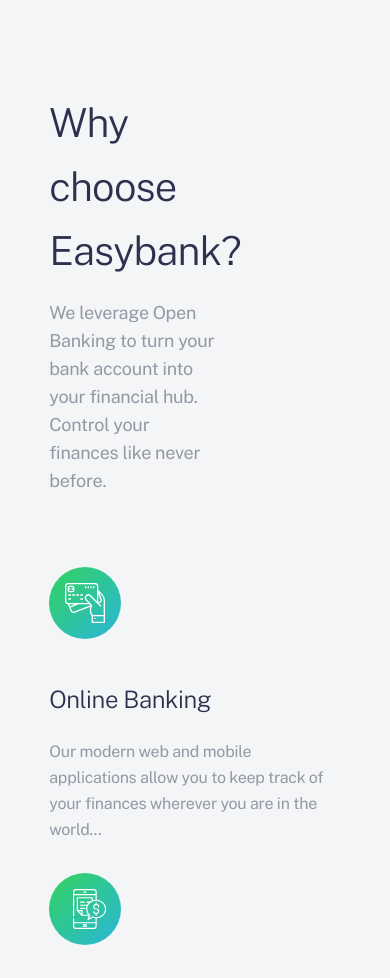
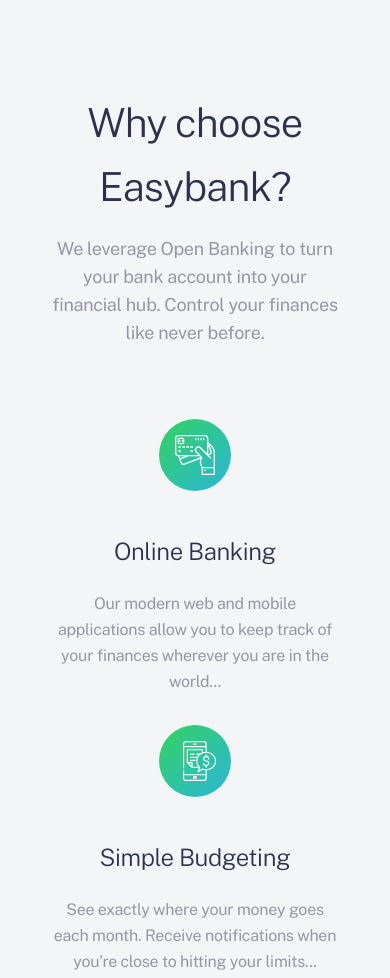
Before and after one commit to anthonynwaweru/easy-bank-landing-page, a website: page index.html in a window 390 px wide. Shown: the part 904-1882 px from the top of the page. Drawn offline with nearby package versions, Linux system fonts and the light colour scheme.

Commit message:
styling update commit

```diff
--- a/scss/main.scss
+++ b/scss/main.scss
@@ -158,6 +158,10 @@
     width: 85%;
     .banking-header {
       width: 60%;
+      @media (max-width: 768px) {
+        text-align: center;
+        width: 100%;
+      }
       h2 {
         font-style: normal;
         font-weight: 300;
@@ -167,6 +171,9 @@
         color: $font-color-title;
         margin-bottom: 1rem;
         width: 90%;
+        @media (max-width: 768px) {
+          width: 100%;
+        }
       }
       p {
         font-style: normal;
@@ -176,6 +183,9 @@
         letter-spacing: -0.28125px;
         color: $font-color;
         width: 95%;
+        @media (max-width: 768px) {
+          width: 100%;
+        }
       }
     }
   }
@@ -189,6 +199,10 @@
         display: flex;
         flex-direction: column;
         align-items: flex-start;
+        @media (max-width: 768px) {
+          align-items: center;
+          text-align: center;
+        }
 
         h1 img {
           max-height: 72px;
@@ -222,6 +236,9 @@
     width: 85%;
     .article-header {
       margin-bottom: 40px;
+      @media (max-width: 768px) {
+        text-align: center;
+      }
       h3.title {
         font-style: normal;
         font-weight: 300;
```
Also changed, not shown: dist/css/main.css.
